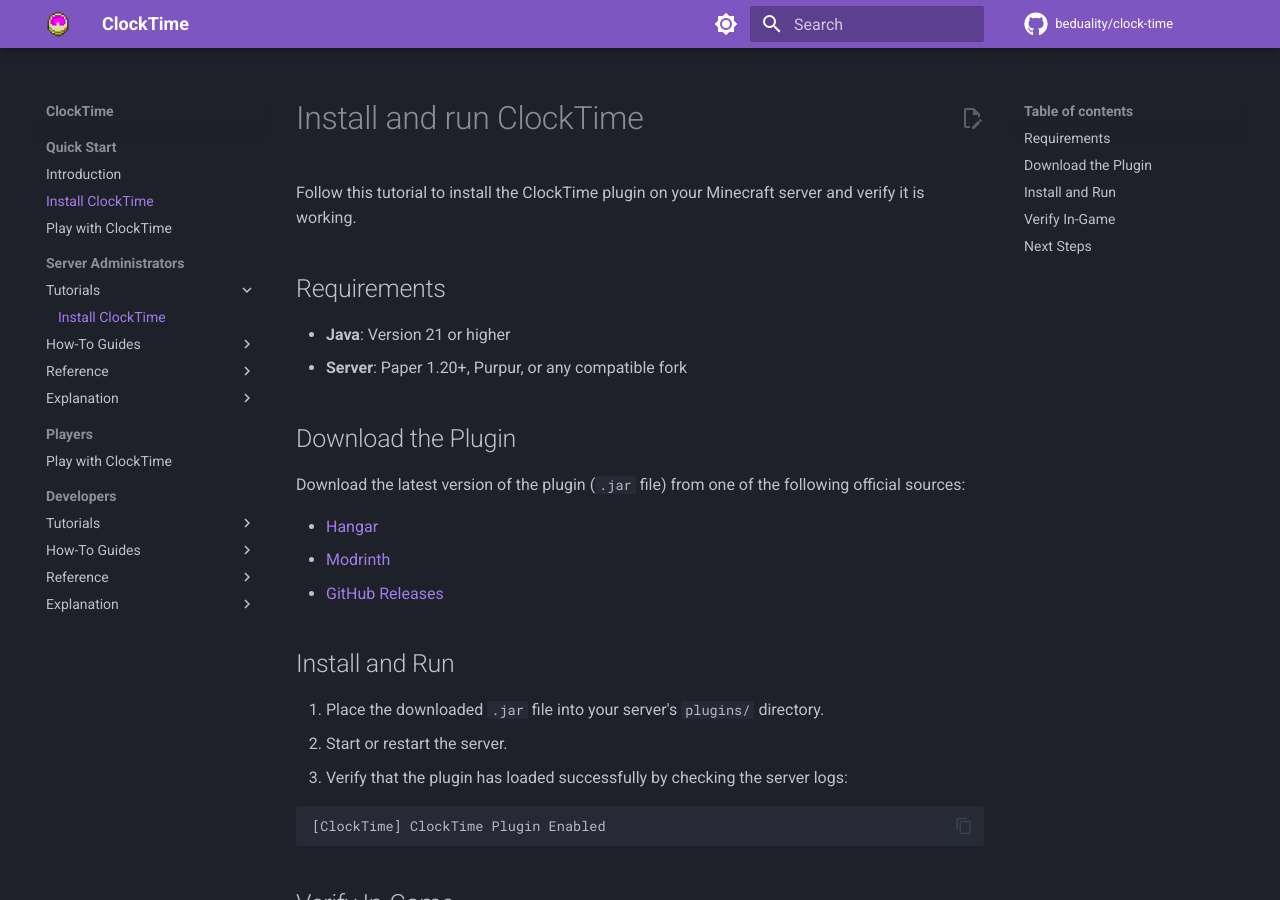
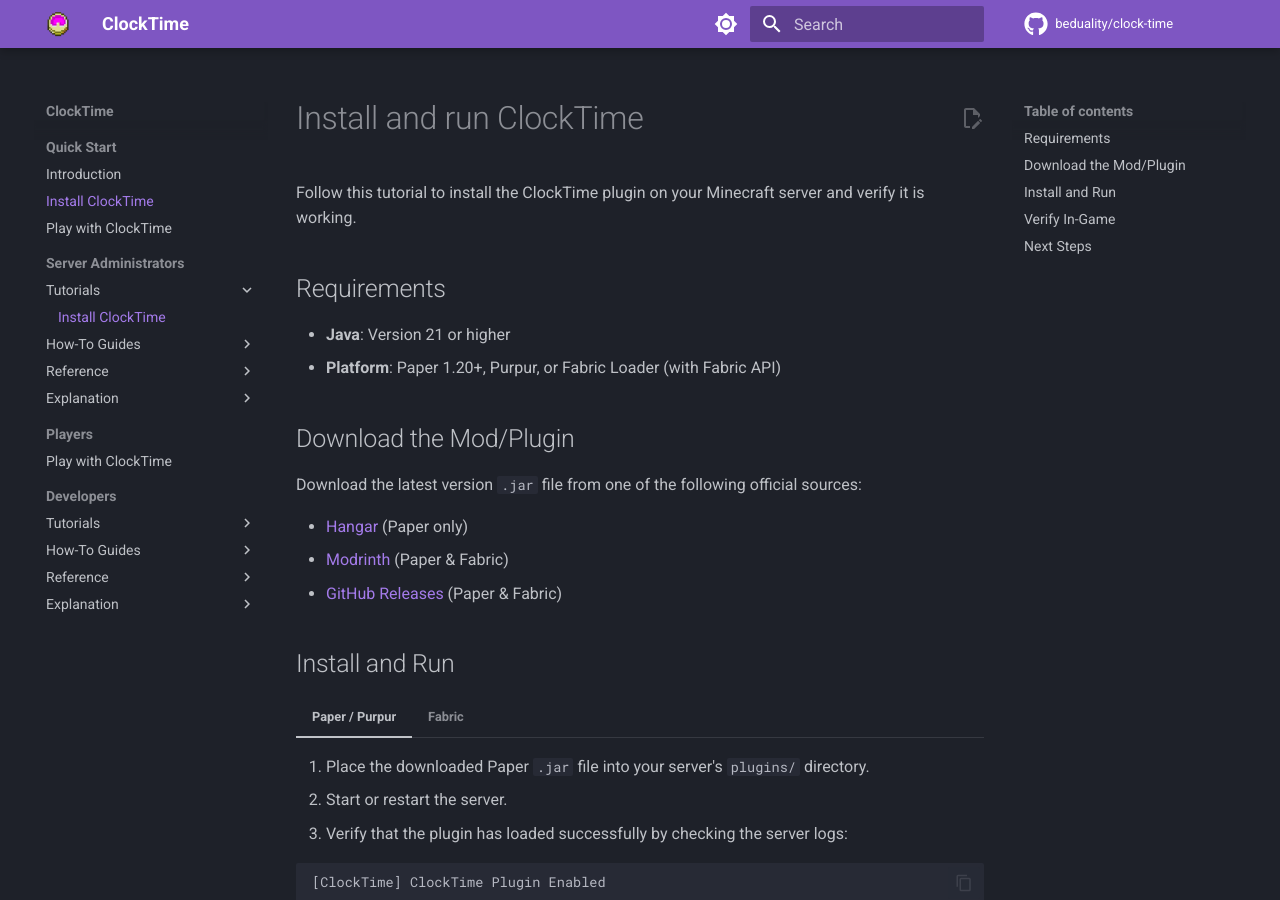
Before and after one commit to beduality/clock-gui, an MkDocs documentation site: the page built from docs/server-admins/tutorials/installation.md, in a window 1280 px wide and 900 px high. Built offline with MkDocs 1.6.1 and Material for MkDocs 9.7.7, drawn with Linux system fonts in a browser that asks for light colours; comment, search, counter and statistics services are not loaded.

Commit message:
ci: add Fabric support including Modrinth publishing, workflow updates, and documentation

````diff
--- a/docs/server-admins/tutorials/installation.md
+++ b/docs/server-admins/tutorials/installation.md
@@ -5,25 +5,37 @@
 ## Requirements
 
 - **Java**: Version 21 or higher
-- **Server**: Paper 1.20+, Purpur, or any compatible fork
+- **Platform**: Paper 1.20+, Purpur, or Fabric Loader (with Fabric API)
 
-## Download the Plugin
+## Download the Mod/Plugin
 
-Download the latest version of the plugin (`.jar` file) from one of the following official sources:
+Download the latest version `.jar` file from one of the following official sources:
 
-- [Hangar](https://hangar.papermc.io/beduality/clock-time)
-- [Modrinth](https://modrinth.com/plugin/clock-time)
-- [GitHub Releases](https://github.com/beduality/clock-time/releases)
+- [Hangar](https://hangar.papermc.io/beduality/clock-time) (Paper only)
+- [Modrinth](https://modrinth.com/plugin/clock-time) (Paper & Fabric)
+- [GitHub Releases](https://github.com/beduality/clock-time/releases) (Paper & Fabric)
 
 ## Install and Run
 
-1. Place the downloaded `.jar` file into your server's `plugins/` directory.
-2. Start or restart the server.
-3. Verify that the plugin has loaded successfully by checking the server logs:
+=== "Paper / Purpur"
 
-   ```log
-   [ClockTime] ClockTime Plugin Enabled
-   ```
+    1. Place the downloaded Paper `.jar` file into your server's `plugins/` directory.
+    2. Start or restart the server.
+    3. Verify that the plugin has loaded successfully by checking the server logs:
+
+       ```log
+       [ClockTime] ClockTime Plugin Enabled
+       ```
+
+=== "Fabric"
+
+    1. Place the downloaded Fabric `.jar` file into your `mods/` directory along with the correct [Fabric API](https://modrinth.com/mod/fabric-api) version.
+    2. Start or restart the server/client.
+    3. Verify that the mod has loaded successfully by checking the logs:
+
+       ```log
+       [Render thread/INFO]: ClockTime Fabric Mod Initialized
+       ```
 
 ## Verify In-Game
 
````
Also changed, not shown: CONTRIBUTING.md (+28 -12 lines), 2 other files.
